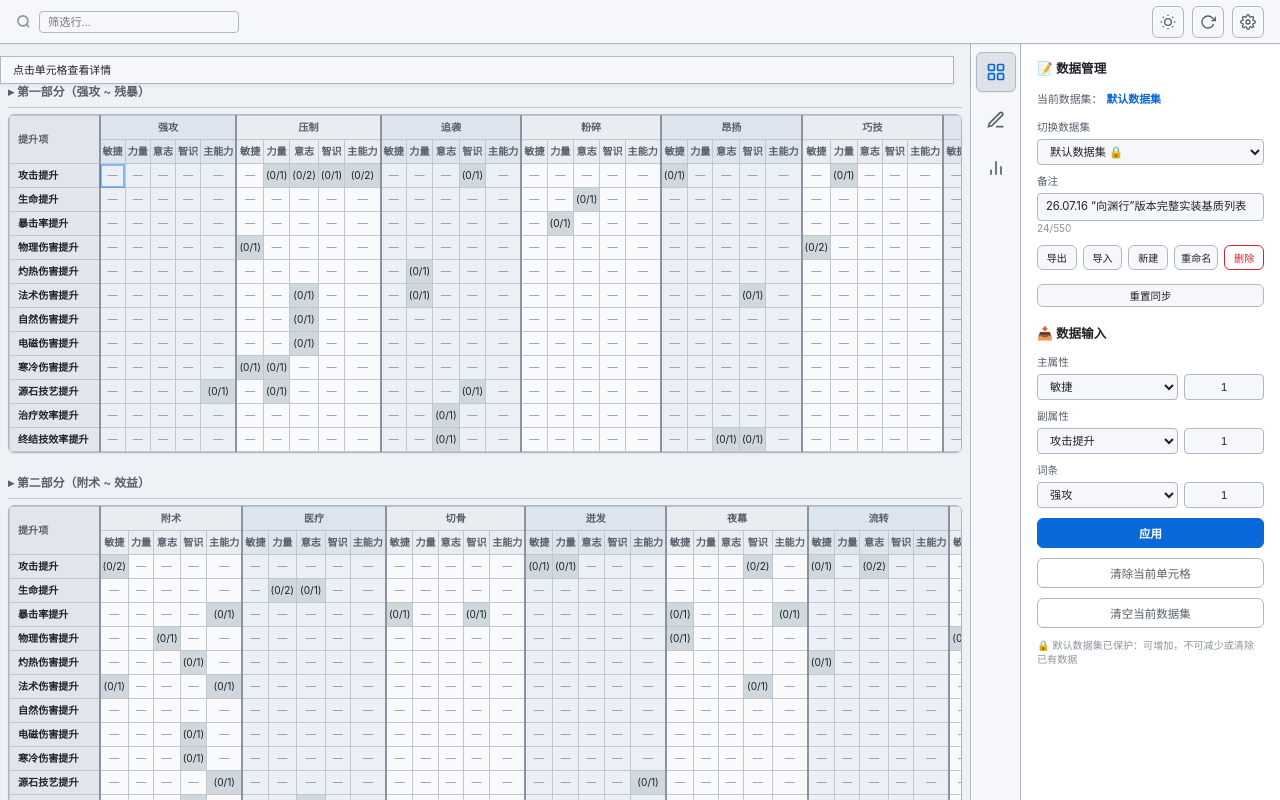
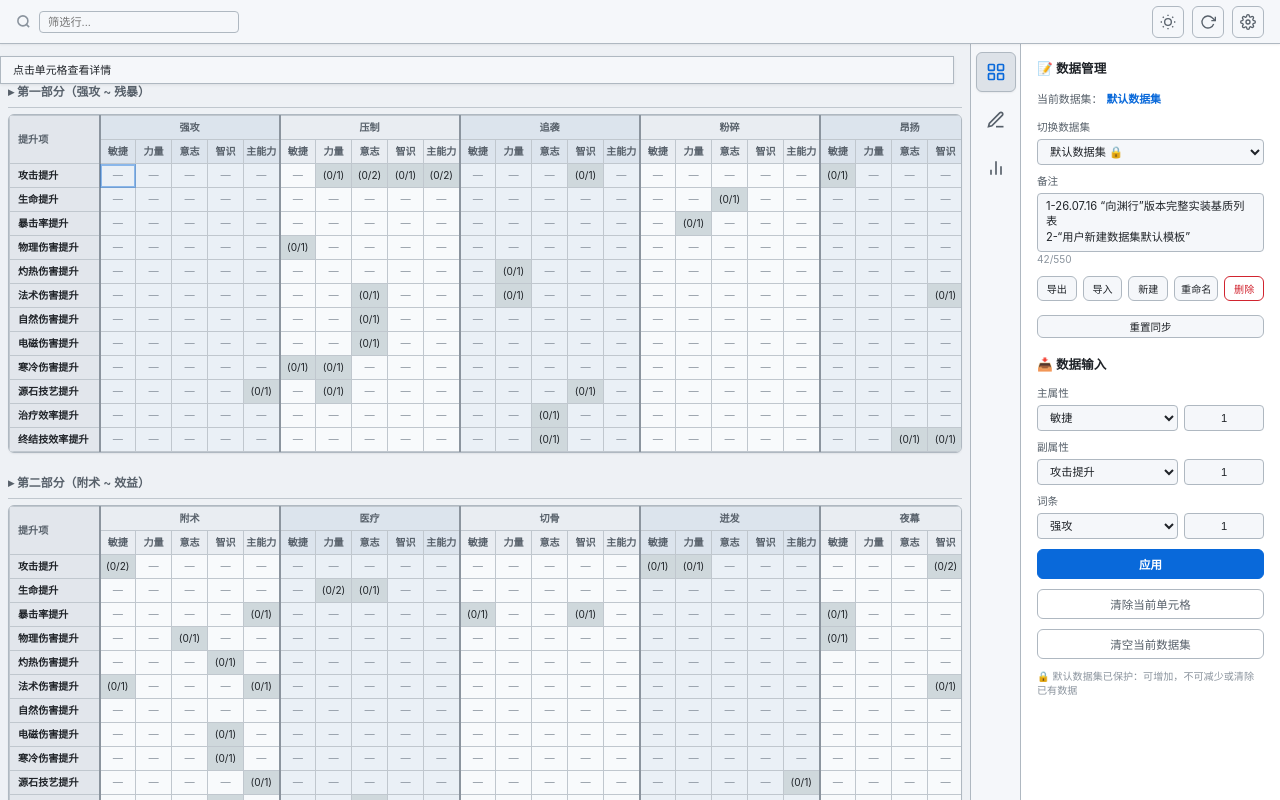
Before and after one commit to HIDDENSNOWER/endfield-essence-exhaustive, a plain HTML site: page index.html in a window 1280 px wide. Drawn offline with Linux system fonts and the light colour scheme.

Commit message:
已有设置功能修复

```diff
--- a/css/style.css
+++ b/css/style.css
@@ -133,7 +133,7 @@ table {
     font-size: 0.72rem;
     white-space: nowrap;
     width: auto;
-    table-layout: fixed;   /* 新增：必须固定布局，列宽才能由 <col> 控制 */
+    table-layout: fixed;   /* 新增：固定布局，列宽由 <col> 决定 */
 }
 thead th, tbody td {
     padding: 0 2px; border: 1px solid var(--border-muted);
--- a/js/logic.js
+++ b/js/logic.js
@@ -424,6 +424,15 @@ function switchDataset(key) {
         state.rows = createInitialRows();
         saveData();
     }
+
+    // ===== 新增：如果是示例数据集，重新生成随机数据 =====
+    if (key === SAMPLE_DATASET_KEY) {
+        state.rows = createSampleRows();
+        renderAllTables();
+        // 可选：是否保存随机数据到 localStorage
+        // localStorage.setItem(SAMPLE_DATASET_KEY, JSON.stringify(state.rows));
+    }
+    // ===================================================
 
     if (STORAGE_KEY_DATA === DEFAULT_STORAGE_KEY && !baselineRows) {
         saveBaseline();
--- a/js/main.js
+++ b/js/main.js
@@ -1,9 +1,9 @@
 // main.js - 应用入口（含默认数据集保护及 UI 更新）
 
 // ==================== 固定备注定义 ====================
-var DEFAULT_REMARK = "26.07.16 “向渊行”版本完整实装基质列表";
+var DEFAULT_REMARK = "1-26.07.16 “向渊行”版本完整实装基质列表\n2-“用户新建数据集默认模板”";
 var SAMPLE_DATASET_KEY = '数据示例-表格样式参考';
-var SAMPLE_REMARK = '表格样式参考示例数据，每次切换自动随机刷新。';
+var SAMPLE_REMARK = "1-数据表单元格 数据填充状态预览\n2-每次重新进入时随机刷新填充效果，仅供效果参考";
 
 function switchPanel(panelName) {
     state.activePanel = panelName;
--- a/js/settings.js
+++ b/js/settings.js
@@ -78,25 +78,29 @@ function initSettings() {
 }
 
 function applyStyle(colWidth, rowHeight) {
+    // 1. 更新 CSS 变量（供其他样式使用）
     document.documentElement.style.setProperty('--col-width', colWidth + 'px');
     document.documentElement.style.setProperty('--row-height', rowHeight + 'px');
     localStorage.setItem('smarttable_style', JSON.stringify({ colWidth: colWidth, rowHeight: rowHeight }));
 
-    // 设置列宽：直接修改 <col> 元素宽度 + 强制内联样式备份
+    // 2. 直接设置所有数据列的 <col> 宽度（立即生效）
     var dataCols = document.querySelectorAll('col.data-col');
     for (var i = 0; i < dataCols.length; i++) {
         dataCols[i].style.width = colWidth + 'px';
     }
 
-    // 设置行高：直接设置表头子行及所有数据单元格高度
-    var allCells = document.querySelectorAll('table thead tr:nth-child(2) th, table tbody td');
-    for (var j = 0; j < allCells.length; j++) {
-        allCells[j].style.height = rowHeight + 'px';
+    // 3. 强制所有数据单元格和表头子行为指定高度
+    var cells = document.querySelectorAll('table tbody td, table thead tr:nth-child(2) th');
+    for (var j = 0; j < cells.length; j++) {
+        cells[j].style.height = rowHeight + 'px';
     }
-    // 单独处理数据单元格的宽度，确保小屏幕下也不变形
+
+    // 4. 数据单元格宽度也强制同步（保险）
     var dataCells = document.querySelectorAll('table tbody td:not(:first-child)');
     for (var k = 0; k < dataCells.length; k++) {
         dataCells[k].style.width = colWidth + 'px';
+        dataCells[k].style.minWidth = colWidth + 'px';
+        dataCells[k].style.maxWidth = colWidth + 'px';
     }
 }
 
--- a/js/ui.js
+++ b/js/ui.js
@@ -13,11 +13,11 @@ function renderTablePart(thead, tbody, groups, colOffset, totalCols) {
     var colName = document.createElement('col');
     colName.style.width = 'var(--name-col-width)';
     colgroup.appendChild(colName);
-    // 数据列
+    // 创建数据列时
     for (var i = 0; i < totalCols; i++) {
         var col = document.createElement('col');
-        col.className = 'data-col';                     // 关键类名
-        col.style.width = 'var(--col-width)';          // 初始值
+        col.className = 'data-col';
+        col.style.width = '36px';   // 初始默认值，之后 applyStyle 会覆盖
         colgroup.appendChild(col);
     }
 
```
